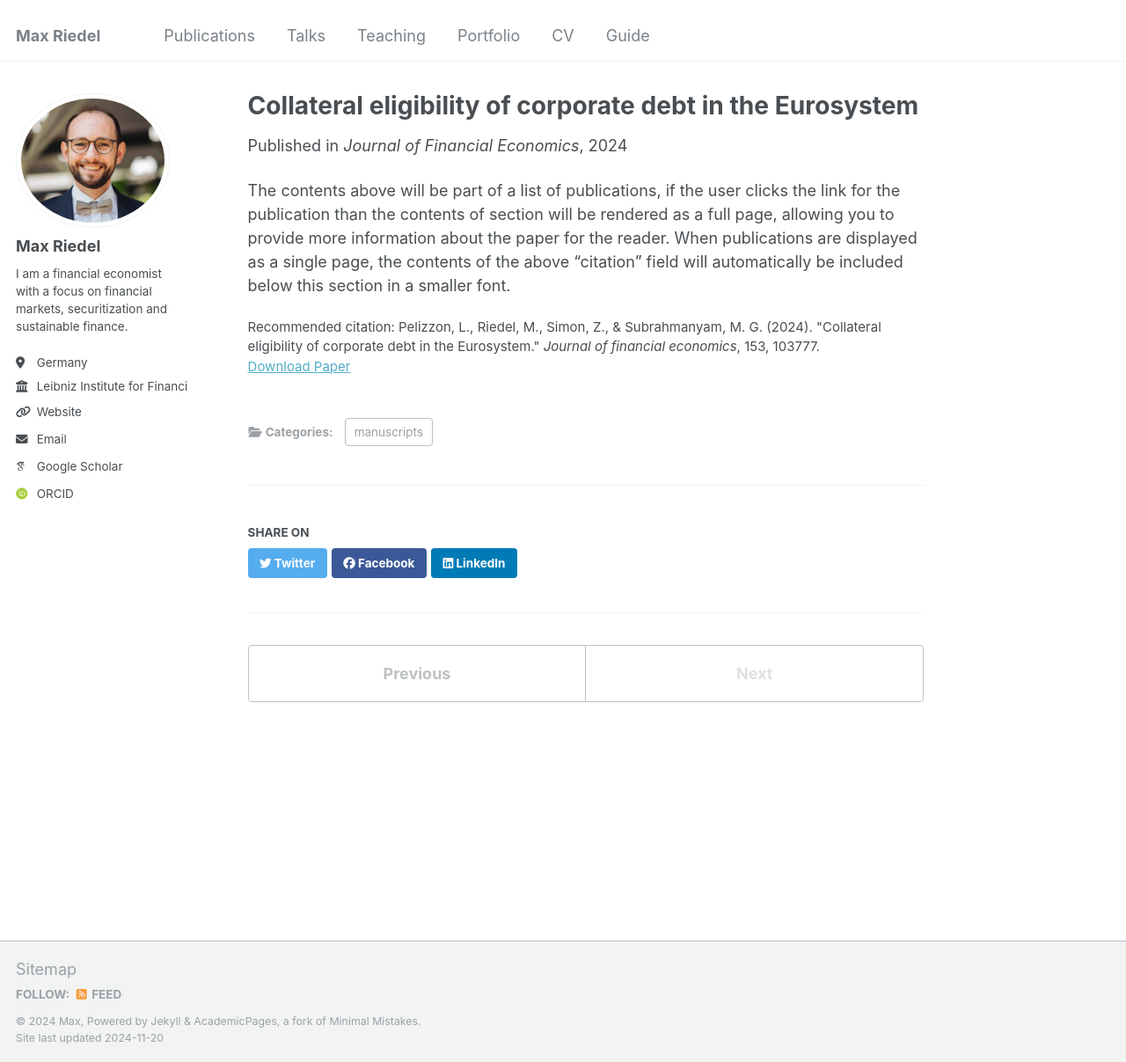
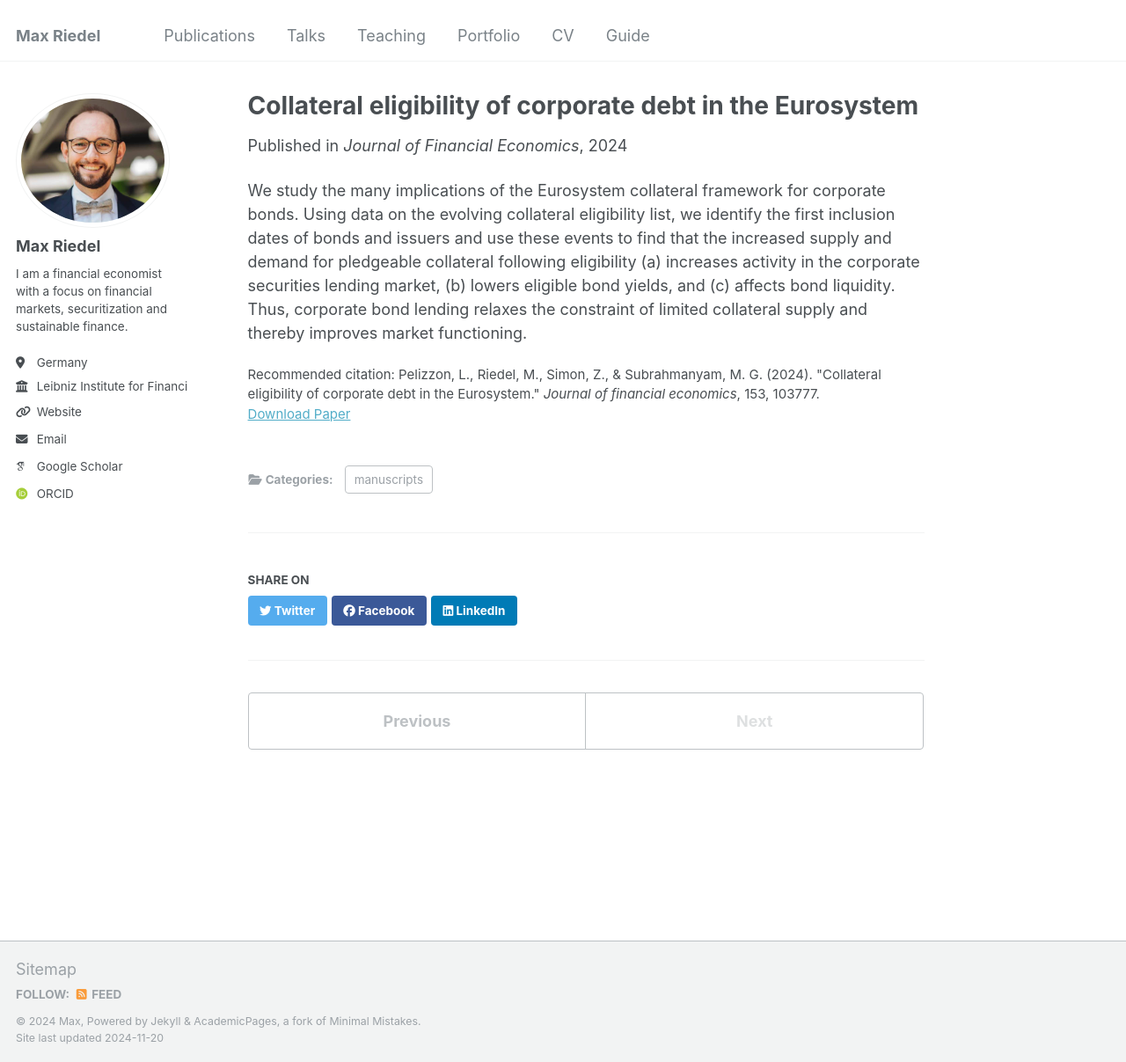
Before and after one commit to max-riedel-phd/max-riedel-phd.github.io, a Jekyll site: the page built from _publications/2024-03-01-paper-title-number-1.md, in a window 1280 px wide and 1207 px high. Shown: the whole window at 88% size. Built offline with Jekyll 4.4.1, drawn with Linux system fonts in a browser that asks for light colours; some web fonts are replaced.

Commit message:
JFE update

```diff
--- a/_publications/2024-03-01-paper-title-number-1.md
+++ b/_publications/2024-03-01-paper-title-number-1.md
@@ -3,7 +3,7 @@ title: "Collateral eligibility of corporate debt in the Eurosystem"
 collection: publications
 category: manuscripts
 permalink: /publication/2024-03-01-paper-title-number-1
-excerpt: 'We study the many implications of the Eurosystem collateral framework for corporate bonds. Using data on the evolving collateral eligibility list, we identify the first inclusion dates of bonds and issuers and use these events to find that the increased supply and demand for pledgeable collateral following eligibility (a) increases activity in the corporate securities lending market, (b) lowers eligible bond yields, and (c) affects bond liquidity. Thus, corporate bond lending relaxes the constraint of limited collateral supply and thereby improves market functioning.'
+excerpt: 'We study in this paper the many implications of the Eurosystem collateral framework for corporate bonds.'
 date: 2024-03-01
 venue: 'Journal of Financial Economics'
 slidesurl: #'http://academicpages.github.io/files/slides1.pdf'
@@ -12,4 +12,4 @@ citation: 'Pelizzon, L., Riedel, M., Simon, Z., & Subrahmanyam, M. G. (2024). &q
 
 ---
 
-The contents above will be part of a list of publications, if the user clicks the link for the publication than the contents of section will be rendered as a full page, allowing you to provide more information about the paper for the reader. When publications are displayed as a single page, the contents of the above "citation" field will automatically be included below this section in a smaller font.
+We study the many implications of the Eurosystem collateral framework for corporate bonds. Using data on the evolving collateral eligibility list, we identify the first inclusion dates of bonds and issuers and use these events to find that the increased supply and demand for pledgeable collateral following eligibility (a) increases activity in the corporate securities lending market, (b) lowers eligible bond yields, and (c) affects bond liquidity. Thus, corporate bond lending relaxes the constraint of limited collateral supply and thereby improves market functioning.
```
